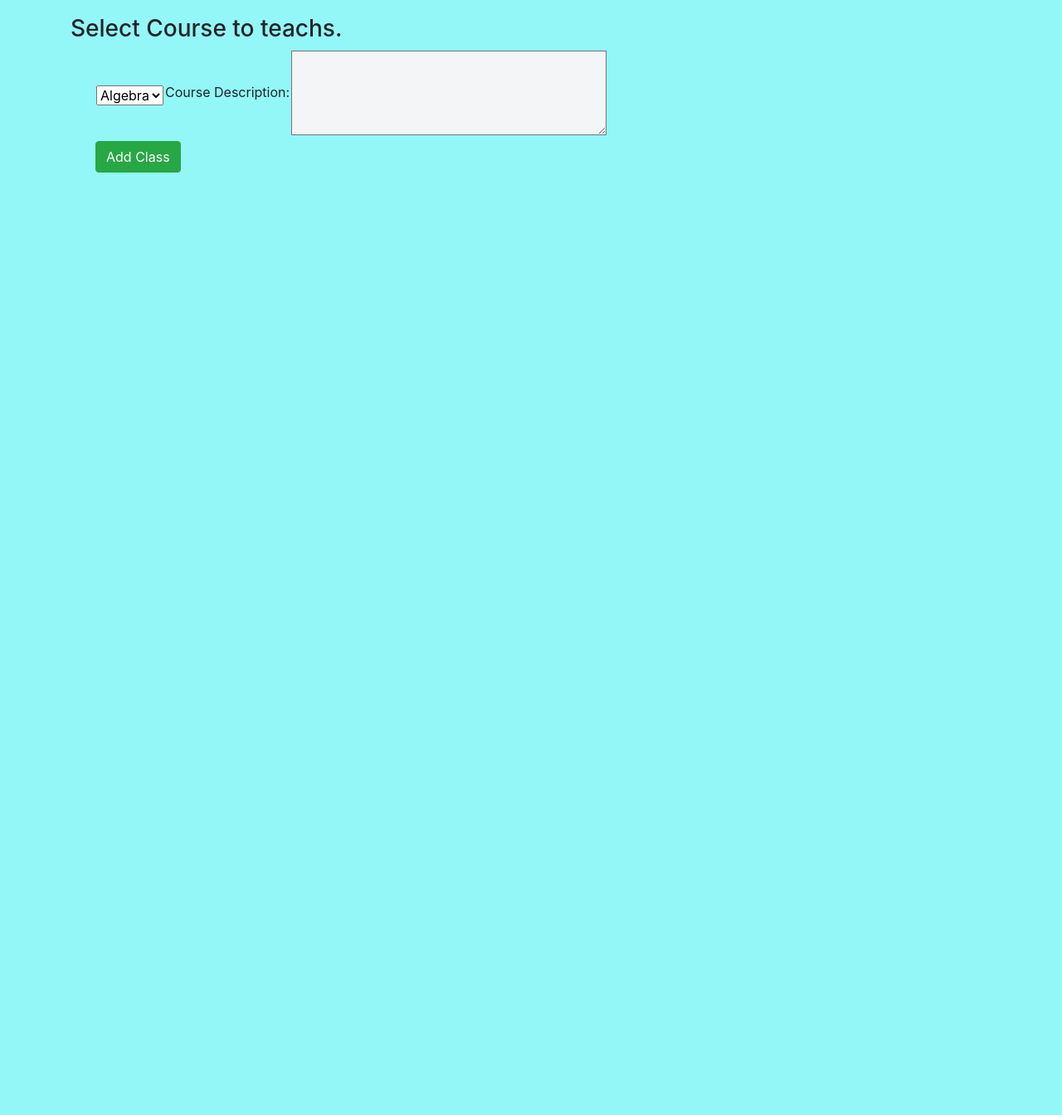
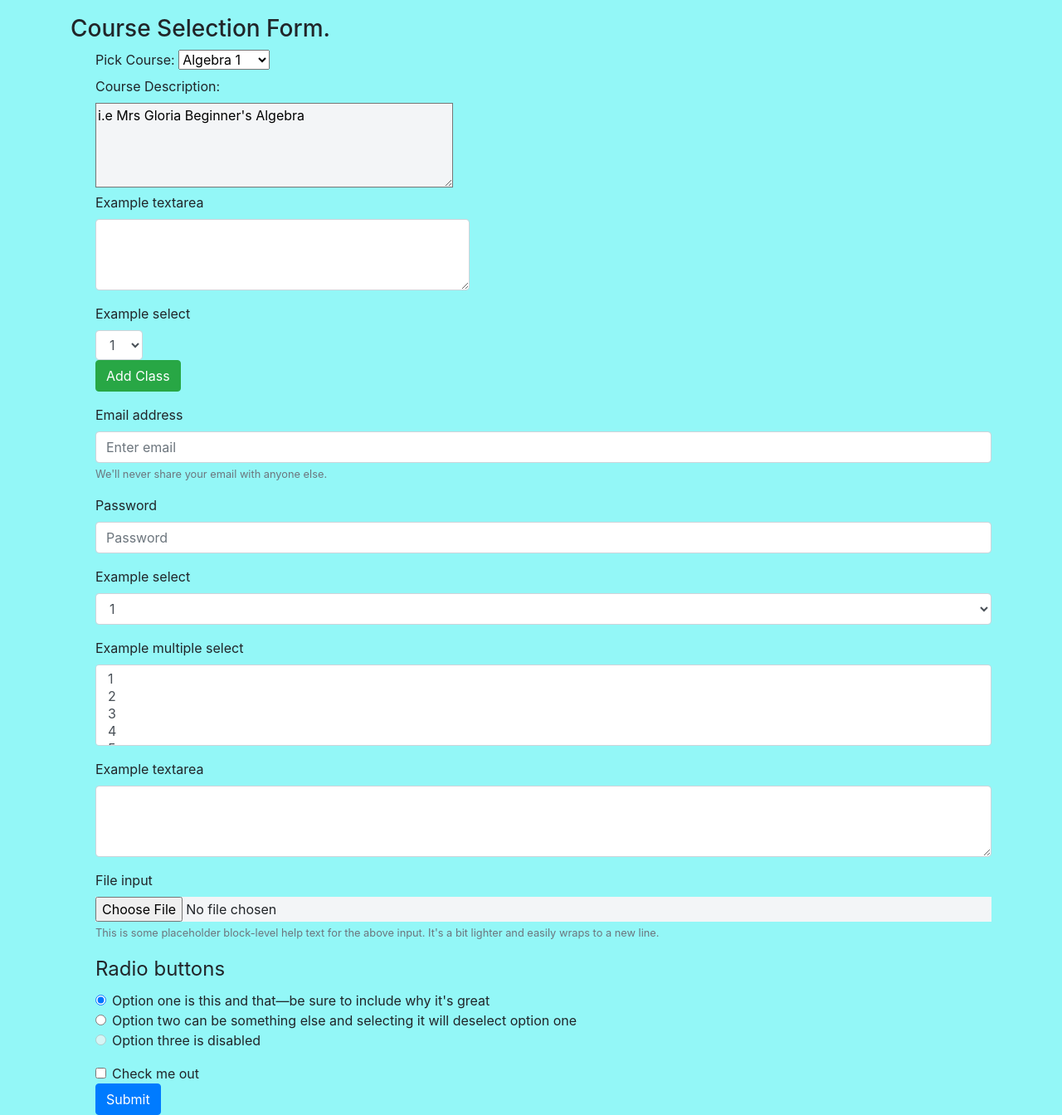
Before and after one commit to Khoi938/AWS-SchoolApp, a Django app: page /teacher/add_class in a window 1280 px wide. Shown: the part 46-1390 px from the top of the page at 83% size. Before the commit the page ends 254 px from the top, so only its background shows below. Run offline with Django 3.2, Linux system fonts and the light colour scheme; a user stored in the database is signed in; some libraries are stand-ins or nearby versions.

Commit message:
added css for form

```diff
--- a/lc101/school_app/templates/base.html
+++ b/lc101/school_app/templates/base.html
@@ -1,6 +1,13 @@
 <!doctype html>
 <html>
-    <head><link rel="stylesheet" href="https://stackpath.bootstrapcdn.com/bootstrap/4.1.0/css/bootstrap.min.css" integrity="sha384-9gVQ4dYFwwWSjIDZnLEWnxCjeSWFphJiwGPXr1jddIhOegiu1FwO5qRGvFXOdJZ4" crossorigin="anonymous">
+    <head>
+        <script src="https://code.jquery.com/jquery-3.3.1.slim.min.js" integrity="sha384-q8i/X+965DzO0rT7abK41JStQIAqVgRVzpbzo5smXKp4YfRvH+8abtTE1Pi6jizo" crossorigin="anonymous"></script>
+        <script src="https://cdnjs.cloudflare.com/ajax/libs/popper.js/1.14.0/umd/popper.min.js" integrity="sha384-cs/chFZiN24E4KMATLdqdvsezGxaGsi4hLGOzlXwp5UZB1LY//20VyM2taTB4QvJ" crossorigin="anonymous"></script>
+        <script src="https://stackpath.bootstrapcdn.com/bootstrap/4.1.0/js/bootstrap.min.js" integrity="sha384-uefMccjFJAIv6A+rW+L4AHf99KvxDjWSu1z9VI8SKNVmz4sk7buKt/6v9KI65qnm" crossorigin="anonymous"></script>
+<!--<link rel="stylesheet" href="https://cdnjs.cloudflare.com/ajax/libs/bootstrap-select/1.12.4/css/bootstrap-select.min.css">-->
+<!--<script src="https://cdnjs.cloudflare.com/ajax/libs/bootstrap-select/1.12.4/js/bootstrap-select.min.js"></script>-->
+
+        <link rel="stylesheet" href="https://stackpath.bootstrapcdn.com/bootstrap/4.1.0/css/bootstrap.min.css" integrity="sha384-9gVQ4dYFwwWSjIDZnLEWnxCjeSWFphJiwGPXr1jddIhOegiu1FwO5qRGvFXOdJZ4" crossorigin="anonymous">
         <style>
         .navbar{
                     position: fixed;
@@ -20,6 +27,7 @@
             textarea, input {background-color: rgb(243, 245, 247)}
             .form-group .required .control-label:after {
             content:"*";color:red;}
+            .form-control-inherit{display:block;padding:.375rem .75rem;font-size:1rem;line-height:1.5;color:#495057;background-color:#fff;background-clip:padding-box;border:1px solid #ced4da;border-radius:.25rem;transition:border-color .15s ease-in-out,box-shadow .15s ease-in-out}
         </style>
         <title>{{top}}</title>
         <meta name="viewport" content="width=device-width, initial-scale=1">
--- a/lc101/school_app/templates/homepage/index.html
+++ b/lc101/school_app/templates/homepage/index.html
@@ -61,6 +61,7 @@
         <a href='/teacher'>teacher</a> II
         <a href='/student/homepage'>student homepage</a> II
         <a href='/teacher/homepage'>teacher homepage</a> II
+        <a href='/teacher/add_class'>teacher Add Class</a> II
         <a href='/admin'>Django Admin</a>
     </body>
 </html>
--- a/lc101/school_app/templates/teacher/add_class.html
+++ b/lc101/school_app/templates/teacher/add_class.html
@@ -1,28 +1,42 @@
 {% extends 'base.html' %}
 {% block content %}
 <br>
-
 <div class="container">
          <div class="panel panel-login">
         <div class="panel-body">
           <div class="row">
             <div class="col-lg-12">
-        <h3>Select Course to teachs.</h3>
+        <h3>Course Selection Form.</h3>
 
         <form action="teacher/add_class", method="post", id='course_select'> {% csrf_token %}
-        <table>
-            <tr><td>
-                    <select name="class_choice">
-                        <option value="Algebra 1">Algebra</option>
-                        <option value="History 1">History</option>
-                    </select>
-                </td>
-                <td><label for="description">Course Description:</label></td>
-                <td>
-                    <textarea name="description" rows='4' cols='35'></textarea></td>
-            </tr>
-        </table>
+        <label for="course">Pick Course:</label>
+        <select class="selectpicker" data-style="btn-info" name='course'>
+            <optgroup label="Mathematic">
+            <option value='Algebra_1100'>Algebra 1</option>
+            </optgroup>
+            <optgroup label="Life Sciences">
+            <option value='biology_1100'>Biology 1</option>
+            </optgroup>
+        </select>
 
+                <br>
+                <label for="description">Course Description:</label>
+                <br>
+                <textarea name="description" rows='4' cols='40'>i.e Mrs Gloria Beginner's Algebra</textarea>
+
+         <div class="form-group">
+    <label for="exampleTextarea">Example textarea</label>
+    <textarea class="form-control-inherit" id="exampleTextarea" rows="3" cols='40'></textarea>
+  </div>
+    <div class="form-group">
+    <label for="exampleSelect1">Example select</label>
+    <select class="form-control-inherit" id="exampleSelect1">
+      <option>1</option>
+      <option>2</option>
+      <option>3</option>
+      <option>4</option>
+      <option>5</option>
+    </select>
 
         <div class="col-xs-6 form-group">
             <input class="btn btn-md btn-success" type="submit" id="login" value="Add Class">
@@ -30,4 +44,75 @@
         </form>
         </div></div></div></div>
         <div></div>
+
+
+        <form>
+  <div class="form-group">
+    <label for="exampleInputEmail1">Email address</label>
+    <input type="email" class="form-control" id="exampleInputEmail1" aria-describedby="emailHelp" placeholder="Enter email">
+    <small id="emailHelp" class="form-text text-muted">We'll never share your email with anyone else.</small>
+  </div>
+  <div class="form-group">
+    <label for="exampleInputPassword1">Password</label>
+    <input type="password" class="form-control" id="exampleInputPassword1" placeholder="Password">
+  </div>
+  <div class="form-group">
+    <label for="exampleSelect1">Example select</label>
+    <select class="form-control" id="exampleSelect1">
+      <option>1</option>
+      <option>2</option>
+      <option>3</option>
+      <option>4</option>
+      <option>5</option>
+    </select>
+  </div>
+  <div class="form-group">
+    <label for="exampleSelect2">Example multiple select</label>
+    <select multiple class="form-control" id="exampleSelect2">
+      <option>1</option>
+      <option>2</option>
+      <option>3</option>
+      <option>4</option>
+      <option>5</option>
+    </select>
+  </div>
+  <div class="form-group">
+    <label for="exampleTextarea">Example textarea</label>
+    <textarea class="form-control" id="exampleTextarea" rows="3"></textarea>
+  </div>
+  <div class="form-group">
+    <label for="exampleInputFile">File input</label>
+    <input type="file" class="form-control-file" id="exampleInputFile" aria-describedby="fileHelp">
+    <small id="fileHelp" class="form-text text-muted">This is some placeholder block-level help text for the above input. It's a bit lighter and easily wraps to a new line.</small>
+  </div>
+  <fieldset class="form-group">
+    <legend>Radio buttons</legend>
+    <div class="form-check">
+      <label class="form-check-label">
+        <input type="radio" class="form-check-input" name="optionsRadios" id="optionsRadios1" value="option1" checked>
+        Option one is this and that—be sure to include why it's great
+      </label>
+    </div>
+    <div class="form-check">
+    <label class="form-check-label">
+        <input type="radio" class="form-check-input" name="optionsRadios" id="optionsRadios2" value="option2">
+        Option two can be something else and selecting it will deselect option one
+      </label>
+    </div>
+    <div class="form-check disabled">
+    <label class="form-check-label">
+        <input type="radio" class="form-check-input" name="optionsRadios" id="optionsRadios3" value="option3" disabled>
+        Option three is disabled
+      </label>
+    </div>
+  </fieldset>
+  <div class="form-check">
+    <label class="form-check-label">
+      <input type="checkbox" class="form-check-input">
+      Check me out
+    </label>
+  </div>
+  <button type="submit" class="btn btn-primary">Submit</button>
+</form>
+
 {% endblock %}
```
Also changed, not shown: lc101/db.sqlite3.
